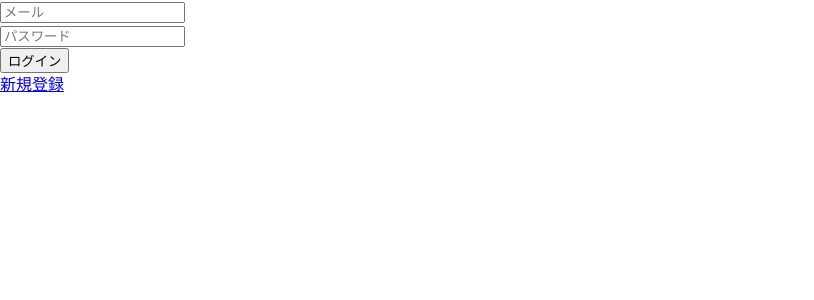
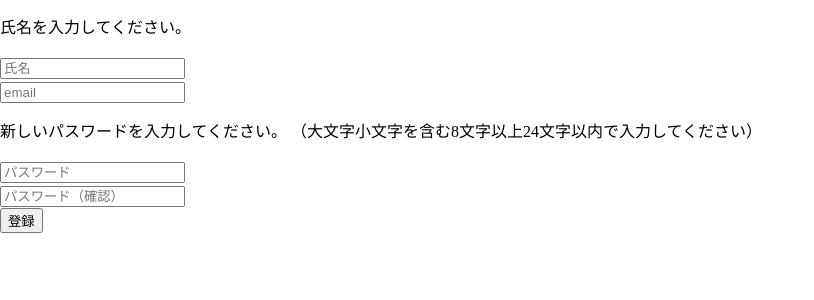
Before and after one commit to GMO-Larihoe/sport-sns, a Vue app in the folder frontend/app/: page /signup in a window 1280 px wide. Before the commit this address led to /login. Shown: the top 300 px of the page, without its empty margins (0-814 px from the left). Built offline with nearby package versions, Linux system fonts and the light colour scheme.

Commit message:
新規登録画面の追加

```diff
--- a/frontend/app/src/LoginPage.vue
+++ b/frontend/app/src/LoginPage.vue
@@ -17,7 +17,7 @@
 
       <!-- 新規登録 -->
       <div class="m-1">
-          <a href="/provisional_signup">新規登録</a>
+          <a href="/signup">新規登録</a>
       </div>
     </div>
   </template>
--- /dev/null
+++ b/frontend/app/src/SignUp.vue
@@ -0,0 +1,81 @@
+<template>
+    <div class="m-5 text-center">
+      <p class="m-1">氏名を入力してください。</p>
+      <!-- 名前 -->
+      <div class="m-1">
+        <input type="text" v-model="name" placeholder="氏名" />
+        <p v-if="!isValidName && isNameTyped" class="error">
+          有効な氏名を入力してください
+        </p>
+      </div>
+
+      <!-- email -->
+      <div class="m-1">
+        <input type="text" v-model="email" placeholder="email" />
+      </div>
+
+      <p class="m-1">
+        新しいパスワードを入力してください。
+        （大文字小文字を含む8文字以上24文字以内で入力してください）
+      </p>
+      <!-- 新しいパスワード -->
+      <div class="m-1">
+        <input type="password" v-model="password" placeholder="パスワード" />
+        <p v-if="!isValidPasswd && isPasswdTyped" class="error">
+          有効なパスワードを入力してください
+        </p>
+      </div>
+
+      <!-- 新しいパスワード（確認） -->
+      <div class="m-1">
+        <input
+          type="password"
+          v-model="confirmation"
+          placeholder="パスワード（確認）"
+        />
+        <p v-if="!isValidPWConfirm && isPWConfirmTyped" class="error">
+          パスワードが一致しません
+        </p>
+      </div>
+
+      <!-- ボタン -->
+      <div class="m-3">
+        <button
+          class="btn btn-primary"
+          @click="signup"
+        >
+          登録
+        </button>
+      </div>
+    </div>
+  </template>
+
+<script>
+import axios from 'axios';
+import router from './router/router.js'
+export default {
+    data() {
+        return {
+        email: "",
+        password: "",
+        name: "",
+        };
+    },
+    setup(){
+
+    },
+    mounted() {
+
+
+    },
+    methods: {
+        signup: async function(){
+            let url = process.env.VUE_APP_API_DEV + '/users';
+            const response = await axios.post(url, {email: this.email, name: this.name, hashed_password: this.password});
+            console.log("response.data = ", response.data)
+            router.push('/login')
+        },
+
+    },
+}
+</script>
--- a/frontend/app/src/router/router.js
+++ b/frontend/app/src/router/router.js
@@ -4,6 +4,7 @@ import ThePage2 from '../components/graph/ThePage2';
 import ThePage1 from '../components/create/ThePage1.vue';
 import UserPage from '../layouts/UserPage.vue'
 import LoginPage from '../LoginPage.vue'
+import SignUp from '../SignUp.vue'
 
 const routes = [
   {
@@ -33,6 +34,10 @@ const routes = [
     component: LoginPage,
   },
   {
+    path: '/signup',
+    component: SignUp,
+  },
+  {
     path: '/:catchAll(.*)',
     redirect: '/home'
   }
```
